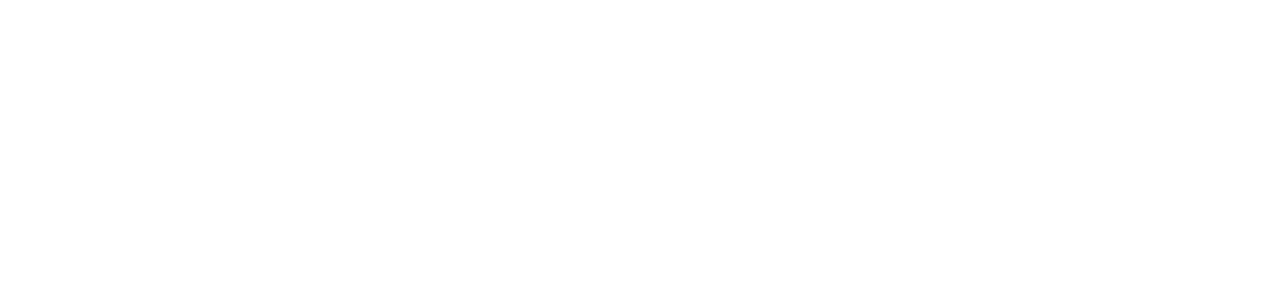
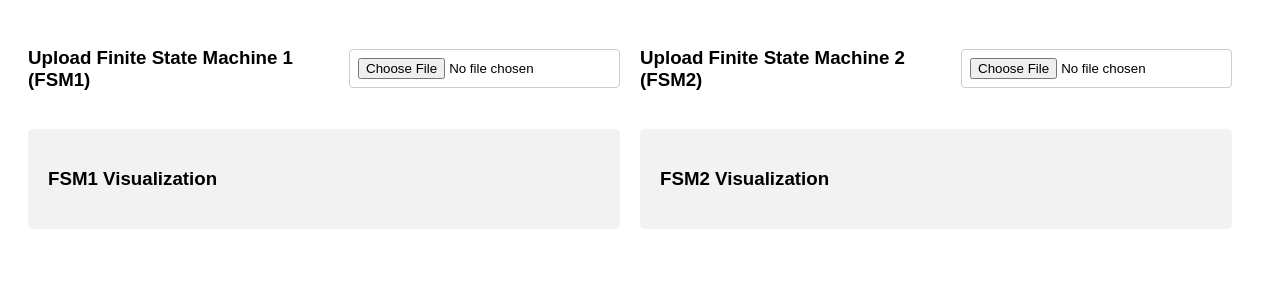
Before and after one commit to cppavel/fsm-website, a React (Create React App) app in the folder AllenAlgebraWebsite/fsm-ui/: page /fsm-website/fsm-superpose in a window 1280 px wide. Before the commit this address had no page. Shown: the top 300 px of the page. Built offline with nearby package versions, Linux system fonts and the light colour scheme.

Commit message:
Add superposition

```diff
--- a/AllenAlgebraWebsite/fsm-ui/src/App.js
+++ b/AllenAlgebraWebsite/fsm-ui/src/App.js
@@ -4,6 +4,7 @@ import Home from "./components/Home";
 import FsmExampleClassicAllen from "./components/FsmExampleClassicAllen";
 import FsmInput from "./components/FsmInput";
 import FsmExampleGranularAllen from "./components/FsmExampleGranularAllen";
+import FsmSuperpose from "./components/FsmSuperpose";
 
 const App = () => {
   return (
@@ -20,6 +21,7 @@ const App = () => {
             path="/fsmexample-granular"
             element={<FsmExampleGranularAllen />}
           />
+          <Route path="/fsm-superpose" element={<FsmSuperpose />} />
         </Routes>
       </div>
     </Router>
--- a/AllenAlgebraWebsite/fsm-ui/src/components/FsmInput.js
+++ b/AllenAlgebraWebsite/fsm-ui/src/components/FsmInput.js
@@ -2,6 +2,7 @@ import React, { useState } from "react";
 import FsmView from "./FsmView";
 import Fsm from "../logic/src/fsm";
 import State from "../logic/src/state";
+import FsmSerializer from "../logic/src/fsmSerialize";
 
 const FsmInput = () => {
   const [states, setStates] = useState([]);
@@ -130,6 +131,20 @@ const FsmInput = () => {
       ...formData,
       startingStateInput: "",
     });
+  };
+
+  const downloadSerializedFsm = () => {
+    const fsm = createFsm();
+    const serializedFsm = FsmSerializer.serialize(fsm);
+    const blob = new Blob([serializedFsm], { type: "application/json" });
+    const url = URL.createObjectURL(blob);
+    const a = document.createElement("a");
+    a.href = url;
+    a.download = "serialized_fsm.json";
+    document.body.appendChild(a);
+    a.click();
+    document.body.removeChild(a);
+    URL.revokeObjectURL(url);
   };
 
   return (
@@ -352,6 +367,20 @@ const FsmInput = () => {
         >
           Update FSM View
         </button>
+        <button
+          onClick={downloadSerializedFsm}
+          style={{
+            marginTop: "10px",
+            marginLeft: "10px",
+            padding: "5px 10px",
+            borderRadius: "5px",
+            border: "1px solid #007bff",
+            backgroundColor: "#007bff",
+            color: "white",
+          }}
+        >
+          Download Serialized FSM
+        </button>
       </div>
       <div
         style={{
--- /dev/null
+++ b/AllenAlgebraWebsite/fsm-ui/src/components/FsmSuperpose.js
@@ -0,0 +1,222 @@
+import React, { useState } from "react";
+import FsmView from "./FsmView";
+import FsmSerializer from "../logic/src/fsmSerialize";
+
+const FsmLoader = () => {
+  const [superposedView, setSuperposedView] = useState(false);
+  const [fsm1, setFsm1] = useState(null);
+  const [nodes1, setNodes1] = useState([]);
+  const [edges1, setEdges1] = useState([]);
+
+  const [fsm2, setFsm2] = useState(null);
+  const [nodes2, setNodes2] = useState([]);
+  const [edges2, setEdges2] = useState([]);
+
+  const [superposedFsm, setSuperposedFsm] = useState(null);
+  const [superposedNodes, setSuperposedNodes] = useState([]);
+  const [superposedEdges, setSuperposedEdges] = useState([]);
+
+  const handleSuperpose = () => {
+    if (fsm1 && fsm2) {
+      const superposed = fsm1.superpose(fsm2);
+      const reactFlowNodesAndEdges =
+        superposed.generateNodesAndEdgesForReactFlow(0, 0, 250, 250);
+      setSuperposedNodes(reactFlowNodesAndEdges.nodes);
+      setSuperposedEdges(reactFlowNodesAndEdges.edges);
+      setSuperposedFsm(superposed);
+      setSuperposedView(true);
+    }
+  };
+
+  const downloadSerializedFsm = (fsm) => {
+    const serializedFsm = FsmSerializer.serialize(fsm);
+    const blob = new Blob([serializedFsm], { type: "application/json" });
+    const url = URL.createObjectURL(blob);
+    const a = document.createElement("a");
+    a.href = url;
+    a.download = "serialized_fsm.json";
+    document.body.appendChild(a);
+    a.click();
+    document.body.removeChild(a);
+    URL.revokeObjectURL(url);
+  };
+
+  const handleFileChange = (event, setFsm, setNodes, setEdges) => {
+    const file = event.target.files[0];
+    const reader = new FileReader();
+
+    reader.onload = (e) => {
+      const content = e.target.result;
+      try {
+        const parsedFsm = FsmSerializer.deserialize(content);
+        const reactFlowNodesAndEdges =
+          parsedFsm.generateNodesAndEdgesForReactFlow(0, 0, 250, 250);
+        setNodes(reactFlowNodesAndEdges.nodes);
+        setEdges(reactFlowNodesAndEdges.edges);
+        setFsm(parsedFsm);
+      } catch (error) {
+        console.error("Error parsing JSON file:", error);
+      }
+    };
+
+    reader.readAsText(file);
+  };
+
+  return (
+    <div style={fsm1 || fsm2 ? styles.containerInitialized : styles.container}>
+      <div style={styles.uploadSection}>
+        <div style={styles.uploadContainer}>
+          <h3 style={styles.uploadHeading}>
+            Upload Finite State Machine 1 (FSM1)
+          </h3>
+          <input
+            style={styles.input}
+            type="file"
+            accept=".json"
+            onChange={(e) => handleFileChange(e, setFsm1, setNodes1, setEdges1)}
+          />
+        </div>
+        <div style={styles.uploadContainer}>
+          <h3 style={styles.uploadHeading}>
+            Upload Finite State Machine 2 (FSM2)
+          </h3>
+          <input
+            style={styles.input}
+            type="file"
+            accept=".json"
+            onChange={(e) => handleFileChange(e, setFsm2, setNodes2, setEdges2)}
+          />
+        </div>
+      </div>
+      {fsm1 && fsm2 && !superposedView && (
+        <button
+          variant="contained"
+          color="primary"
+          onClick={handleSuperpose}
+          style={{
+            marginTop: "10px",
+            marginBottom: "10px",
+            padding: "5px",
+            borderRadius: "5px",
+            border: "1px solid #ccc",
+          }}
+        >
+          Superpose FSMs
+        </button>
+      )}
+
+      {superposedView && (
+        <button
+          variant="contained"
+          color="primary"
+          onClick={() => {
+            setSuperposedView(false);
+            setSuperposedFsm(null);
+          }}
+          style={{
+            marginTop: "10px",
+            marginBottom: "10px",
+            padding: "5px",
+            borderRadius: "5px",
+            border: "1px solid #ccc",
+          }}
+        >
+          Go back to original FSMs
+        </button>
+      )}
+      {superposedView && (
+        <button
+          onClick={() => downloadSerializedFsm(superposedFsm)}
+          style={{
+            marginTop: "10px",
+            marginBottom: "10px",
+            marginLeft: "10px",
+            padding: "5px 10px",
+            borderRadius: "5px",
+            border: "1px solid #007bff",
+            backgroundColor: "#007bff",
+            color: "white",
+          }}
+        >
+          Download Superposed FSM
+        </button>
+      )}
+
+      <div style={styles.visualizationSection}>
+        {!superposedView && (
+          <div style={styles.visualizationContainer}>
+            <h3>FSM1 Visualization</h3>
+            {fsm1 && <FsmView nodes={nodes1} edges={edges1} />}
+          </div>
+        )}
+        {!superposedView && (
+          <div style={styles.visualizationContainer}>
+            <h3>FSM2 Visualization</h3>
+            {fsm2 && <FsmView fsm={fsm2} nodes={nodes2} edges={edges2} />}
+          </div>
+        )}
+        {superposedView && (
+          <div style={styles.visualizationContainer}>
+            <h3>Superposed FSM Visualization</h3>
+            {superposedFsm && (
+              <FsmView nodes={superposedNodes} edges={superposedEdges} />
+            )}
+          </div>
+        )}
+      </div>
+    </div>
+  );
+};
+
+const styles = {
+  container: {
+    display: "flex",
+    flexDirection: "column",
+    alignItems: "center",
+    justifyContent: "flex-start",
+    minHeight: "100vh",
+    padding: "20px",
+    fontFamily: "Arial, sans-serif",
+  },
+  uploadSection: {
+    display: "flex",
+    justifyContent: "center",
+    marginBottom: "20px",
+  },
+  input: {
+    padding: "8px",
+    borderRadius: "4px",
+    border: "1px solid #ccc",
+  },
+  containerInitialized: {
+    display: "flex",
+    flexDirection: "column",
+    alignItems: "center",
+    justifyContent: "center",
+    minHeight: "100vh",
+    padding: "20px",
+    fontFamily: "Arial, sans-serif",
+  },
+  uploadContainer: {
+    marginRight: "20px",
+    display: "flex",
+    alignItems: "center",
+  },
+  uploadHeading: {
+    marginRight: "10px",
+  },
+  visualizationSection: {
+    display: "flex",
+    justifyContent: "center",
+    width: "100%",
+  },
+  visualizationContainer: {
+    flex: "1",
+    marginRight: "20px",
+    backgroundColor: "#f2f2f2",
+    padding: "20px",
+    borderRadius: "5px",
+  },
+};
+
+export default FsmLoader;
--- a/AllenAlgebraWebsite/fsm-ui/src/components/NavigationMenu.js
+++ b/AllenAlgebraWebsite/fsm-ui/src/components/NavigationMenu.js
@@ -15,7 +15,10 @@ const NavigationMenu = () => {
           <Link to="/fsminput">Fsm Input</Link>
         </li>
         <li>
-          <Link to="fsmexample-granular">Fsm Example Granular Allen</Link>
+          <Link to="/fsmexample-granular">Fsm Example Granular Allen</Link>
+        </li>
+        <li>
+          <Link to="/fsm-superpose">Fsm Superpose</Link>
         </li>
       </ul>
     </nav>
```
